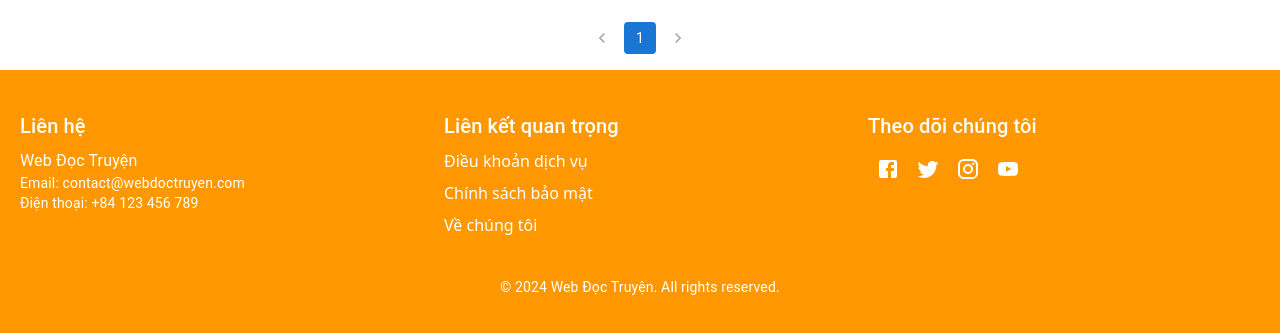
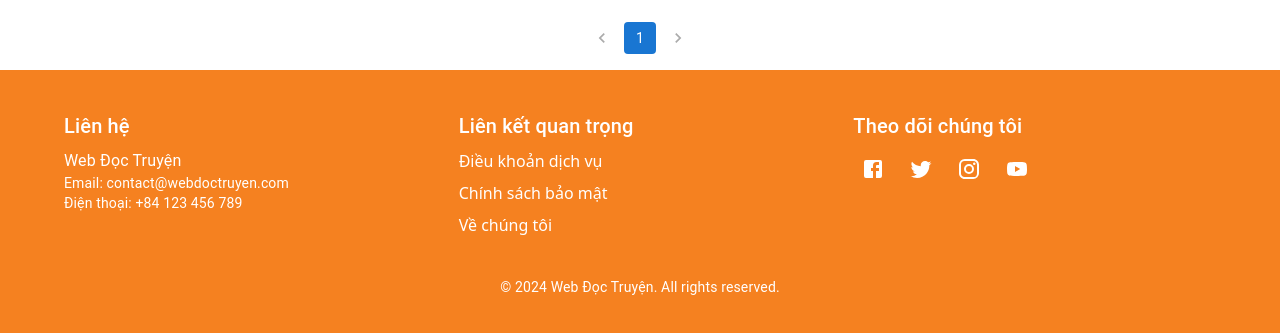
Before and after one commit to MinhTranQuoc/mental-health-app, a React (Create React App) app: page / in a window 1280 px wide. Shown: the part 1339-1672 px from the top of the page. Built offline with nearby package versions, Linux system fonts and the light colour scheme.

Commit message:
fix footer color, add navigator to login button, add nagivator when login success

```diff
--- a/src/components/Footer/Footer.tsx
+++ b/src/components/Footer/Footer.tsx
@@ -1,5 +1,5 @@
 import React from 'react';
-import { Box, Typography, Link, Grid, IconButton } from '@mui/material';
+import { Box, Typography, Link, Container, Stack, IconButton } from '@mui/material';
 import { Facebook, Twitter, Instagram, YouTube } from '@mui/icons-material';
 
 const Footer: React.FC = () => {
@@ -7,16 +7,16 @@ const Footer: React.FC = () => {
     <Box
       component="footer"
       sx={{
-        backgroundColor: '#FF9800', // Màu cam
+        backgroundColor: '#F58120', // Màu cam
         color: '#fff',
         padding: '40px 20px',
         marginTop: 'auto',
       }}
     >
-      {/* Phần chính của footer */}
-      <Grid container spacing={4}>
+      <Container>
+        <Stack direction={{ xs: 'column', md: 'row' }} spacing={4}>
           {/* Cột thông tin liên hệ */}
-        <Grid item xs={12} md={4}>
+          <Box flex={1}>
             <Typography variant="h6" gutterBottom>
               Liên hệ
             </Typography>
@@ -29,10 +29,10 @@ const Footer: React.FC = () => {
             <Typography variant="body2">
               Điện thoại: +84 123 456 789
             </Typography>
-        </Grid>
+          </Box>
 
           {/* Cột liên kết */}
-        <Grid item xs={12} md={4}>
+          <Box flex={1}>
             <Typography variant="h6" gutterBottom>
               Liên kết quan trọng
             </Typography>
@@ -45,13 +45,14 @@ const Footer: React.FC = () => {
             <Link href="#" color="inherit" underline="hover" sx={{ display: 'block', mb: 1 }}>
               Về chúng tôi
             </Link>
-        </Grid>
+          </Box>
 
           {/* Cột mạng xã hội */}
-        <Grid item xs={12} md={4}>
+          <Box flex={1}>
             <Typography variant="h6" gutterBottom>
               Theo dõi chúng tôi
             </Typography>
+            <Stack direction="row" spacing={1}>
               <IconButton href="#" color="inherit">
                 <Facebook />
               </IconButton>
@@ -64,8 +65,9 @@ const Footer: React.FC = () => {
               <IconButton href="#" color="inherit">
                 <YouTube />
               </IconButton>
-        </Grid>
-      </Grid>
+            </Stack>
+          </Box>
+        </Stack>
 
         {/* Phần bản quyền */}
         <Box sx={{ textAlign: 'center', mt: 4 }}>
@@ -73,6 +75,7 @@ const Footer: React.FC = () => {
             © 2024 Web Đọc Truyện. All rights reserved.
           </Typography>
         </Box>
+      </Container>
     </Box>
   );
 };
--- a/src/components/NavigationBar/TopBar/NavigationBar .tsx
+++ b/src/components/NavigationBar/TopBar/NavigationBar .tsx
@@ -1,8 +1,8 @@
 import React, { useState, useRef, useEffect } from 'react';
-import { useNavigate } from 'react-router-dom'; // Import useNavigate
+import { useNavigate } from 'react-router-dom';
 
 const NavigationBar: React.FC = () => {
-  const navigate = useNavigate(); // Initialize useNavigate
+  const navigate = useNavigate();
   const [user, setUser] = useState({
     isLoggedIn: false,
     name: '',
@@ -13,7 +13,6 @@ const NavigationBar: React.FC = () => {
   const dropdownRef = useRef<HTMLDivElement>(null);
 
   useEffect(() => {
-    // Get user data from localStorage
     const name = localStorage.getItem('name') || '';
     const avatar = localStorage.getItem('avatar') || '';
     const isLoggedIn = localStorage.getItem('isLoggedIn') === 'true';
@@ -27,7 +26,6 @@ const NavigationBar: React.FC = () => {
       });
     }
 
-    // Close the dropdown if clicked outside
     const handleClickOutside = (event: MouseEvent) => {
       if (dropdownRef.current && !dropdownRef.current.contains(event.target as Node)) {
         setDropdownOpen(false);
@@ -45,7 +43,6 @@ const NavigationBar: React.FC = () => {
   };
 
   const handleLogout = () => {
-    // Remove token and clear user data
     localStorage.removeItem('token');
     localStorage.removeItem('name');
     localStorage.removeItem('avatar');
@@ -55,11 +52,11 @@ const NavigationBar: React.FC = () => {
       name: '',
       avatar: '',
     });
-    setDropdownOpen(false); // Close dropdown on logout
+    setDropdownOpen(false);
   };
 
   const handleLoginClick = () => {
-    navigate('/login'); // Navigate to /login
+    navigate('/login');
   };
 
   return (
@@ -108,7 +105,7 @@ const NavigationBar: React.FC = () => {
                   className="h-12 w-12 rounded-full border border-gray-300"
                 />
                 <div className="flex flex-col">
-                  <span className="text-gray-800 font-semibold">{user.name}</span>
+                  <span className="text-gray-800 font-semibold text-lg">{user.name}</span> {/* Increased font size */}
                 </div>
               </div>
 
@@ -141,7 +138,7 @@ const NavigationBar: React.FC = () => {
                 Đăng ký
               </button>
               <button
-                onClick={handleLoginClick} // Add onClick handler
+                onClick={handleLoginClick}
                 className="bg-blue-500 text-white px-4 py-2 rounded-lg hover:bg-blue-600 transition"
               >
                 Đăng nhập
```
Lines whose indentation alone changed are shown as unchanged.
